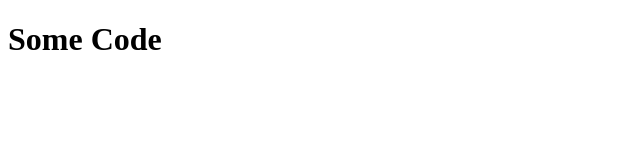
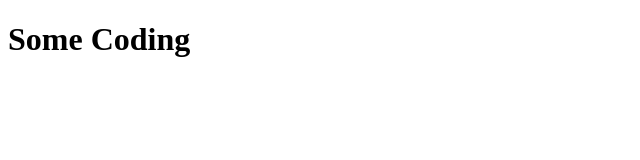
Before and after one commit to nicodenelli/website-portfolio-final, a plain HTML site: page index.html in a window 1280 px wide. Shown: the full height of the page, 0-640 px from the left. Drawn offline with Linux system fonts and the light colour scheme.

Commit message:
testing repo setup

```diff
--- a/index.html
+++ b/index.html
@@ -7,6 +7,6 @@
     <title>Document</title>
 </head>
 <body>
-    <h1>Some Code</h1>
+    <h1>Some Coding</h1>
 </body>
 </html>
```
